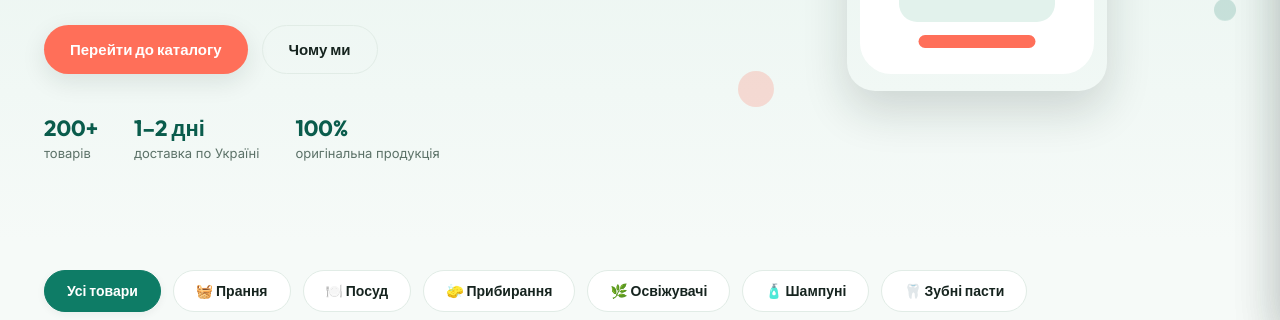
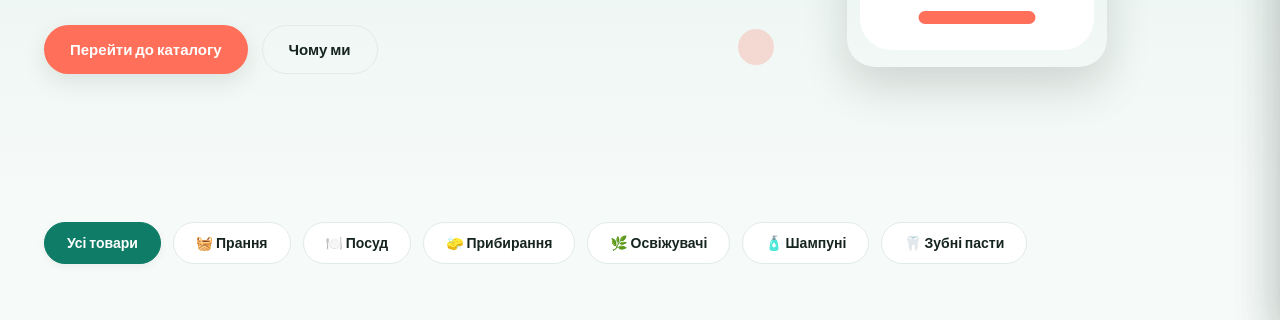
Before and after one commit to olegperetyatko014-gif/chystodim, a website: page index.html in a window 1280 px wide. Shown: the part 480-800 px from the top of the page. Drawn offline with Linux system fonts and the light colour scheme.

Commit message:
Remove hero statistics from index.html
Removed statistics section from the hero component.

```diff
--- a/index.html
+++ b/index.html
@@ -97,21 +97,7 @@
         <a href="#about" class="btn btn--ghost">Чому ми</a>
       </div>
       <div class="hero__stats">
-  <div class="stat">
-    <strong>200+</strong>
-    <span>товарів</span>
-  </div>
-
-  <div class="stat">
-    <strong>1–2 дні</strong>
-    <span>доставка по Україні</span>
-  </div>
-
-  <div class="stat">
-    <strong>100%</strong>
-    <span>оригінальна продукція</span>
-  </div>
-</div>
+      </div>
     </div>
     <div class="hero__visual" aria-hidden="true">
       <div class="wipe-card">
```
